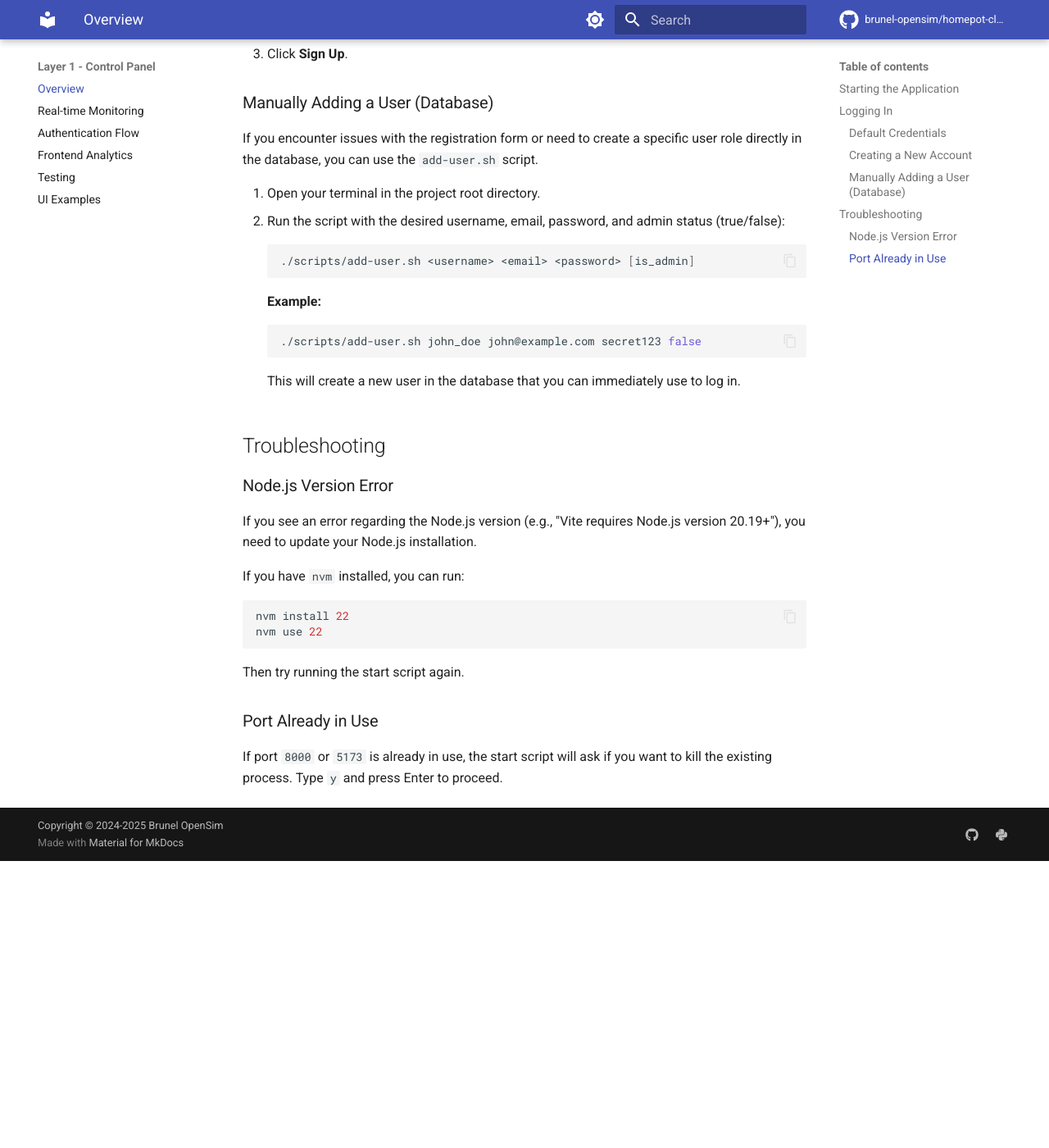
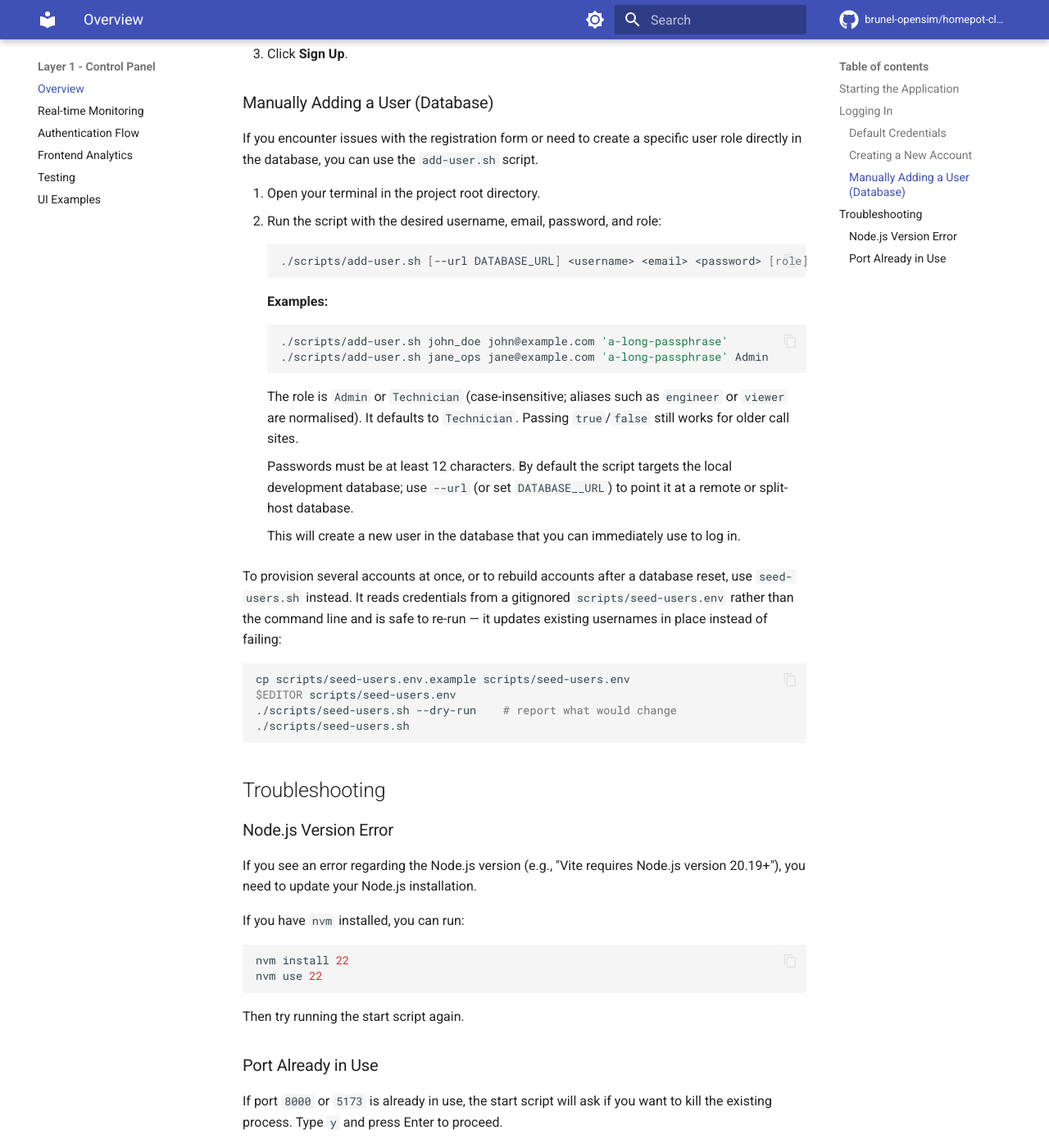
Before and after one commit to brunel-opensim/homepot-client, an MkDocs documentation site: the page built from docs/accessing-dashboard.md, in a window 1280 px wide and 1400 px high, scrolled down 1249 px. Shown: the whole window at 82% size. Built offline with MkDocs 1.6.1 and Material for MkDocs 9.7.7, drawn with Linux system fonts in a browser that asks for light colours; comment, search, counter and statistics services are not loaded; the version menu is left out; before the commit the page ends 2299 px from its top, so only the background shows below that.

Commit message:
fix(scripts): set role in add-user.sh and honour the configured DB host (#482)
add-user.sh predates the canonical role model and could not provision a
usable account on a current deployment.

- It wrote only the legacy `is_admin` flag and never set `role`
  (backend/src/homepot/models.py:270). Since #478 the app authorises against
  `role`, so every user it created landed as `Client` with no privileges.
  It now sets `role` and keeps `is_admin` in step.
- It hardcoded DB_HOST="localhost" and ignored HOMEPOT_DB_HOST/_PORT/_USER/
  _NAME, so it could only ever reach a local database. Resolution now follows
  query-db.sh: --url > DATABASE__URL > DATABASE_URL > HOMEPOT_DB_* > local
  default. This matters for split-host deployments.
- It called create_engine() with a bare postgresql:// URL, the dialect case
  #479 fixed. It now routes through to_sync_db_url().
- It printed the database password into a suggested psql command
  (scripts/add-user.sh:122) and wrote a temporary Python file into the repo
  root. Both removed; hashing now happens over stdin.
- The fourth argument is documented and accepted as a role (Admin/Technician,
  aliases normalised). true/false keep working as before.

The is_admin boolean is derived from the canonical role rather than
roles.is_privileged(), which returns True for every role while
HOMEPOT_DEV_UNIFIED_ACCESS is on and would make a Technician an admin.
Passwords under 12 characters and unrecognised roles are rejected up front.

Docs: accessing-dashboard.md now documents the role argument, the minimum
password length, remote targeting, and points at seed-users.sh for bulk or
post-reset provisioning.

Verified against scratch Postgres (created and dropped): default role is
Technician; legacy false/true map to Technician/Admin; role and is_admin are
coherent in the database with a bcrypt hash; duplicate username or email is
rejected with a pointer to seed-users.sh; unknown role rejected with no row
written; the HOMEPOT_DB_* path works without --url; no password appears in
output and no temp file is left behind.

````diff
--- a/docs/accessing-dashboard.md
+++ b/docs/accessing-dashboard.md
@@ -48,18 +48,39 @@ If you prefer to create a new user:
 If you encounter issues with the registration form or need to create a specific user role directly in the database, you can use the `add-user.sh` script.
 
 1.  Open your terminal in the project root directory.
-2.  Run the script with the desired username, email, password, and admin status (true/false):
+2.  Run the script with the desired username, email, password, and role:
 
     ```bash
-    ./scripts/add-user.sh <username> <email> <password> [is_admin]
+    ./scripts/add-user.sh [--url DATABASE_URL] <username> <email> <password> [role]
     ```
 
-    **Example:**
+    **Examples:**
     ```bash
-    ./scripts/add-user.sh john_doe john@example.com secret123 false
+    ./scripts/add-user.sh john_doe john@example.com 'a-long-passphrase'
+    ./scripts/add-user.sh jane_ops jane@example.com 'a-long-passphrase' Admin
     ```
 
+    The role is `Admin` or `Technician` (case-insensitive; aliases such as `engineer`
+    or `viewer` are normalised). It defaults to `Technician`. Passing `true`/`false`
+    still works for older call sites.
+
+    Passwords must be at least 12 characters. By default the script targets the local
+    development database; use `--url` (or set `DATABASE__URL`) to point it at a
+    remote or split-host database.
+
     This will create a new user in the database that you can immediately use to log in.
+
+To provision several accounts at once, or to rebuild accounts after a database
+reset, use `seed-users.sh` instead. It reads credentials from a gitignored
+`scripts/seed-users.env` rather than the command line and is safe to re-run — it
+updates existing usernames in place instead of failing:
+
+```bash
+cp scripts/seed-users.env.example scripts/seed-users.env
+$EDITOR scripts/seed-users.env
+./scripts/seed-users.sh --dry-run    # report what would change
+./scripts/seed-users.sh
+```
 
 ## Troubleshooting
 
````
Also changed, not shown: 1 other file.
